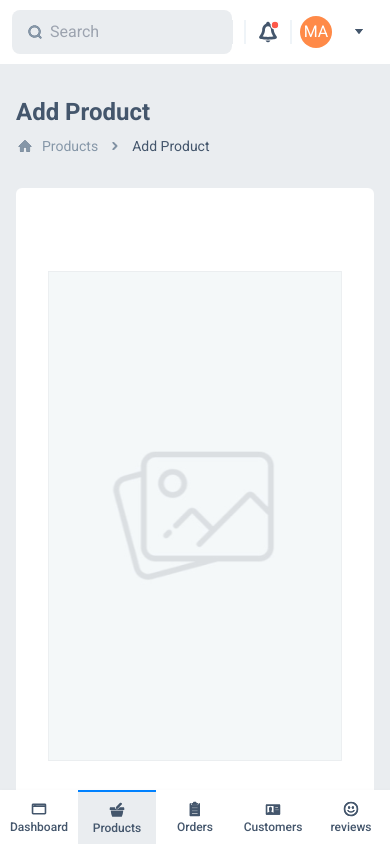
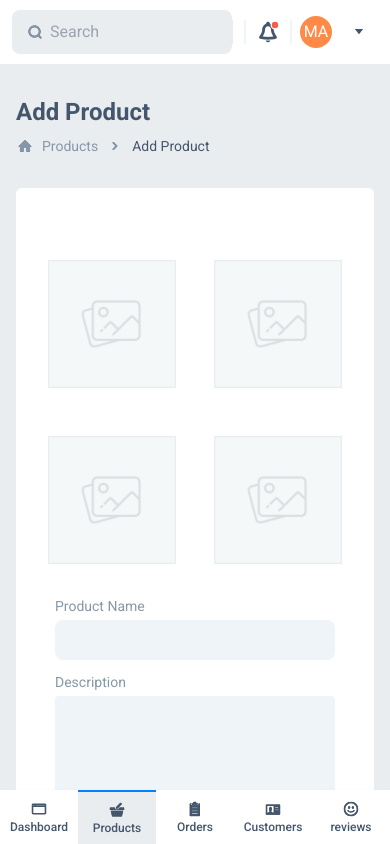
Before and after one commit to Kachielite/eshopper, a React (Create React App) app in the folder client/: page /products/add_product in a window 390 px wide. Built offline with nearby package versions, Linux system fonts and the light colour scheme.

Commit message:
finished add product form page

```diff
--- a/client/src/index.css
+++ b/client/src/index.css
@@ -11,12 +11,12 @@ html body {
 
 
 .input-cls {
-  @apply text-text1 text-xs outline-none bg-white
+  @apply text-text1 text-xs outline-none bg-bg3
 
 }
 
 .tag-cls {
-  @apply text-text1 text-xs p-10
+  @apply text-text1 text-xs p-10 bg-white border-[1px] border-blue1
 }
 
 
@@ -49,6 +49,14 @@ html body {
   @apply text-text1 bg-bg3
 }
 
+input[type="file"] {
+  color: transparent;
+}
+::-webkit-file-upload-button {
+  display: none;
+}
+
+
 
 
 /* body {
--- a/client/src/pages/MenuPages/AddProduct.js
+++ b/client/src/pages/MenuPages/AddProduct.js
@@ -1,12 +1,32 @@
-import { Link } from "react-router-dom";
+import {useState} from "react";
+import {Link} from "react-router-dom";
 import Dashboard from "../Dashboard";
 import homeIcon from "../../assets/icons/Home.svg";
 import Tags from "../../components/tags/Tags";
 import chevronLeftIcon from "../../assets/icons/chevronLeft.svg";
 import imageSM from "../../assets/icons/ImageSM.svg";
-import imageXL from "../../assets/icons/ImageXL.svg";
+
 
 const AddProduct = () => {
+    const [photos, setPhotos] = useState({
+        first: undefined,
+        second: undefined,
+        third: undefined,
+        forth: undefined
+    })
+    const [tags, setTags] = useState(['Notebook']);
+    const [productDetails, setProductDetails] = useState({
+        product_name: "",
+        product_description: "",
+        product_images: [],
+        category: "",
+        price: 0,
+        discount: 0,
+        tags: tags,
+        status: ""
+    })
+
+
     return (
         <Dashboard>
             <div className="flex flex-col px-4 md:px-7 py-8 mb-32 md:mb-24 h-full w-full">
@@ -19,50 +39,111 @@ const AddProduct = () => {
                         <Link
                             to="/products"
                             className="group flex flex-row space-x-2 justify-start items-center">
-              <img src={homeIcon} alt="home" />
+                            <img src={homeIcon} alt="home"/>
                             <p className="text-text2 text-sm group-hover:text-text1">
                                 Products
                             </p>
                         </Link>
-            <img src={chevronLeftIcon} alt="chevron left" />
+                        <img src={chevronLeftIcon} alt="chevron left"/>
                         <p className="text-text1 text-sm">Add Product</p>
                     </div>
                 </div>
                 {/* Form Container */}
-        <div className="w-full h-full rounded-md bg-bg2 md:space-x-28 flex flex-col md:flex-row md:justify-center items-center px-8 md:px-20 py-14 mt-8">
-          <div className="flex flex-col-reverse md:flex-row justify-between items-center w-full md:w-[30rem] md:h-[36rem]">
-            <div className="flex flex-row md:flex-col mb-8 md:mb-0 justify-between md:justify-evenly items-center h-full w-full mt-4">
-              <img src={imageSM} alt="" />
-              <img src={imageSM} alt="" />
-              <img src={imageSM} alt="" />
+                <form
+                    className="w-full h-full rounded-md bg-bg2 md:space-x-28 flex flex-col md:flex-row md:justify-center items-center px-8 md:px-20 py-14 mt-8">
+                    <div
+                        className="flex flex-col-reverse md:flex-row justify-start items-center w-full md:w-[40rem] md:h-[36rem]">
+                        <div
+                            className="flex flex-row md:flex-col mb-8 md:mb-0 justify-between space-x-2  items-center h-full w-full mt-4">
+                            <div className="relative md:h-64 md:w-64 h-32 w-32">
+                                <input type="file" className="md:h-64 md:w-64 h-32 w-32 absolute z-40"
+                                       accept="image/*"
+                                       onChange={(event) => setPhotos({...photos, first: event.target.files[0]})}/>
+                                <img src={photos.first ? URL.createObjectURL(photos.first) : imageSM} alt=""
+                                     className="md:h-64 md:w-64 h-32 w-32 absolute z-20 object-contain"/>
                             </div>
-            <img src={imageXL} alt="" className="w-[34rem] h-[34rem]" />
+                            <div className="relative md:h-64 md:w-64 h-32 w-32">
+                                <input type="file" className="md:h-64 md:w-64 h-32 w-32 absolute z-40"
+                                       accept="image/*"
+                                       onChange={(event) => setPhotos({...photos, second: event.target.files[0]})}/>
+                                <img src={photos.second ? URL.createObjectURL(photos.second) : imageSM} alt=""
+                                     className="md:h-64 md:w-64 h-32 w-32 absolute z-20 object-contain"/>
+                            </div>
+                        </div>
+                        <div
+                            className="flex flex-row md:flex-col mb-8 md:mb-0 justify-between space-x-2  items-center h-full w-full mt-4">
+                            <div className="relative md:h-64 md:w-64 h-32 w-32">
+                                <input type="file" className="md:h-64 md:w-64 h-32 w-32 absolute z-40"
+                                       accept="image/*"
+                                       onChange={(event) => setPhotos({...photos, third: event.target.files[0]})}/>
+                                <img src={photos.third ? URL.createObjectURL(photos.third) : imageSM} alt=""
+                                     className="md:h-64 md:w-64 h-32 w-32 absolute z-20 object-contain"/>
+                            </div>
+                            <div className="relative md:h-64 md:w-64 h-32 w-32">
+                                <input type="file" className="md:h-64 md:w-64 h-32 w-32 absolute z-40"
+                                       accept="image/*"
+                                       onChange={(event) => setPhotos({...photos, forth: event.target.files[0]})}/>
+                                <img src={photos.forth ? URL.createObjectURL(photos.forth) : imageSM} alt=""
+                                     className="md:h-64 md:w-64 h-32 w-32 absolute z-20 object-contain"/>
+                            </div>
+                        </div>
                     </div>
                     <div className="flex flex-col justify-start space-y-3 items-start md:h-[36rem] md:w-[26rem]">
                         <div className="w-full flex flex-col space-y-1">
                             <h3 className="text-text2 font-normal text-sm">Product Name</h3>
                             <input
+                                id="product_name"
                                 type="text"
                                 className="w-full outline-none bg-bg3 h-10 text-text1 font-medium text-sm rounded-lg p-2.5"
+                                onChange={event => setProductDetails({
+                                    ...productDetails,
+                                    product_name: event.target.value
+                                })}
+                                required
                             />
                         </div>
                         <div className="w-full flex flex-col space-y-1">
                             <h3 className="text-text2 font-normal text-sm">Description</h3>
-              <div class="h-53 w-full">
-                <div class="mb-3">
+                            <div className="h-53 w-full">
+                                <div className="mb-3">
                   <textarea
-                    class="form-control block w-full h-full px-3 py-1.5 text-base font-normal text-text1 bg-bg3 rounded outline-none resize-none"
-                    id="exampleFormControlTextarea1"
+                      className="form-control block w-full h-full px-3 py-1.5 text-base font-normal text-text1 bg-bg3 rounded outline-none resize-none"
+                      id="product_description" required onChange={event => setProductDetails({
+                      ...productDetails,
+                      product_description: event.target.value
+                  })}
                       rows="7"></textarea>
                                 </div>
                             </div>
                         </div>
-            <div className="w-full flex flex-col space-y-1">
+                        <div className="w-full flex flex-row justify-between items-center">
+                            <div className="flex flex-col space-y-1 md:w-40 w-32">
                                 <h3 className="text-text2 font-normal text-sm">Category</h3>
                                 <input
+                                    id="category"
                                     type="text"
-                className="w-full outline-none bg-bg3 h-10 text-text1 font-medium text-sm rounded-lg p-2.5"
+                                    className="md:w-40 w-32outline-none bg-bg3 h-10 text-text1 font-medium text-sm rounded-lg p-2.5"
+                                    onChange={event => setProductDetails({
+                                        ...productDetails,
+                                        category: event.target.value
+                                    })}
+                                    required
                                 />
+                            </div>
+                            <div className="lex flex-col space-y-1 md:w-40 w-32">
+                                <h3 className="text-text2 font-normal text-sm">Status</h3>
+                                <select
+                                    className=" w-full outline-none bg-bg3 h-10 text-text1 font-medium text-sm rounded-lg p-2.5"
+                                    onChange={event => setProductDetails({
+                                        ...productDetails,
+                                        status: event.target.value
+                                    })}
+                                >
+                                    <option>Available</option>
+                                    <option>Deleted</option>
+                                    <option>Out of stock</option>
+                                </select>
+                            </div>
                         </div>
                         <div className="w-full flex flex-row justify-between items-center">
                             <div className=" flex flex-col space-y-1">
@@ -70,8 +151,14 @@ const AddProduct = () => {
                                 <div className="flex flex-row items-center bg-bg3 rounded px-2 md:w-40 w-32">
                                     <p className="text-text1 text-lg">$</p>
                                     <input
+                                        id="price"
                                         type="number"
                                         className=" w-full outline-none bg-bg3 h-10 text-text1 font-medium text-sm rounded-lg p-2.5"
+                                        onChange={event => setProductDetails({
+                                            ...productDetails,
+                                            price: parseInt(event.target.value)
+                                        })}
+                                        required
                                     />
                                 </div>
                             </div>
@@ -80,15 +167,23 @@ const AddProduct = () => {
                                 <div className="flex flex-row items-center bg-bg3 rounded px-2 md:w-40 w-32">
                                     <p className="text-text1 text-lg">%</p>
                                     <input
+                                        id="discount"
                                         type="number"
                                         className="w-full outline-none bg-bg3 h-10 text-text1 font-medium text-sm rounded-lg p-2.5"
+                                        onChange={event => setProductDetails({
+                                            ...productDetails,
+                                            discount: parseInt(event.target.value)
+                                        })}
+                                        required
                                     />
                                 </div>
                             </div>
                         </div>
                         <div className="w-full flex flex-col space-y-1">
                             <h3 className="text-text2 font-normal text-sm">Tags</h3>
-              <Tags />
+                            <div className="bg-bg3 w-full ">
+                                <Tags setTags={setTags} tags={tags}/>
+                            </div>
                         </div>
                         <div className="flex flex-row justify-end items-center w-full h-full bg-bg2 space-x-6 my-10">
                             <button
@@ -103,7 +198,7 @@ const AddProduct = () => {
                             </button>
                         </div>
                     </div>
-        </div>
+                </form>
             </div>
         </Dashboard>
     );
```
Also changed, not shown: client/src/components/tags/Tags.js (+4 -4 lines), 1 other file (tests, documents, lock files or other folders). Lines whose indentation alone changed are shown as unchanged.
